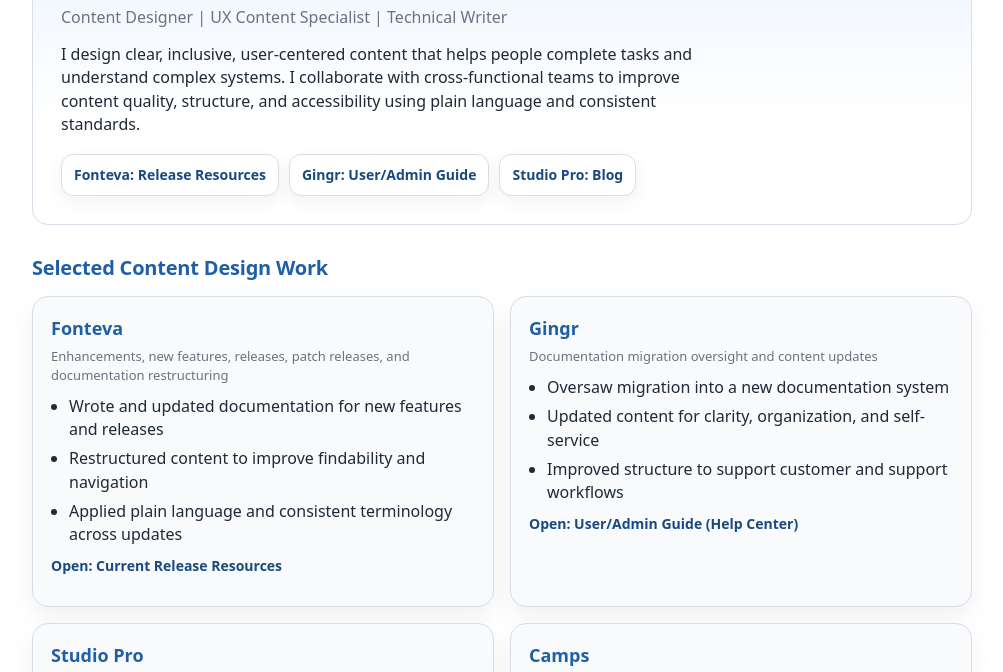
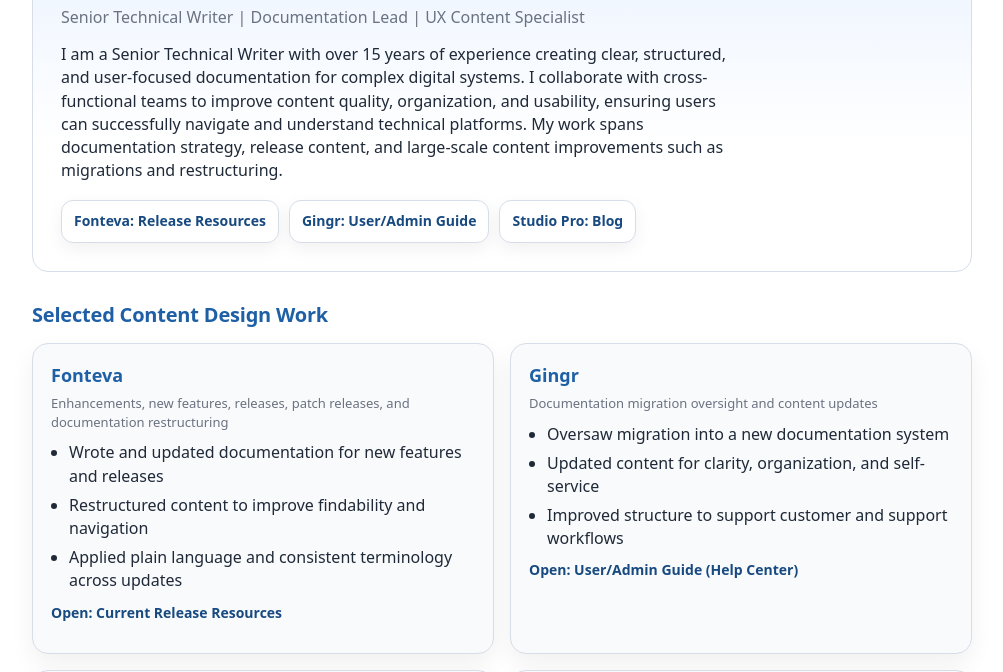
Before and after one commit to krismcnair/Krislynm-portfolio, a plain HTML site: page index.html in a window 1280 px wide. Shown: the part 119-791 px from the top of the page, without its empty margins (138-1141 px from the left). Drawn offline with Linux system fonts and the light colour scheme.

Commit message:
Update index.html

```diff
--- a/index.html
+++ b/index.html
@@ -3,7 +3,7 @@
   <head>
     <meta charset="utf-8" />
     <meta name="viewport" content="width=device-width, initial-scale=1" />
-    <title>Krislyn McNair | Content Design Portfolio</title>
+    <title>Krislyn McNair |Senior Technical Writer Portfolio</title>
     <style>
       :root {
         --blue: #1f5fa5;
@@ -105,11 +105,11 @@
     <div class="wrap">
       <header class="hero">
         <h1>Krislyn McNair</h1>
-        <p class="tagline">Content Designer | UX Content Specialist | Technical Writer</p>
+        <p class="tagline">Senior Technical Writer | Documentation Lead | UX Content Specialist </p>
         <p class="summary">
-          I design clear, inclusive, user-centered content that helps people complete tasks and understand complex systems.
-          I collaborate with cross-functional teams to improve content quality, structure, and accessibility using plain language and
-          consistent standards.
+         I am a Senior Technical Writer with over 15 years of experience creating clear, structured, and user-focused documentation for complex digital systems.
+I collaborate with cross-functional teams to improve content quality, organization, and usability, ensuring users can successfully navigate and understand technical platforms.
+          My work spans documentation strategy, release content, and large-scale content improvements such as migrations and restructuring.
         </p>
         <div class="btns">
           <a class="btn" href="https://fun.fonteva.com/s/topic/0TO4V0000005Z4HWAU/current-release-resources" target="_blank" rel="noreferrer">Fonteva: Release Resources</a>
```
